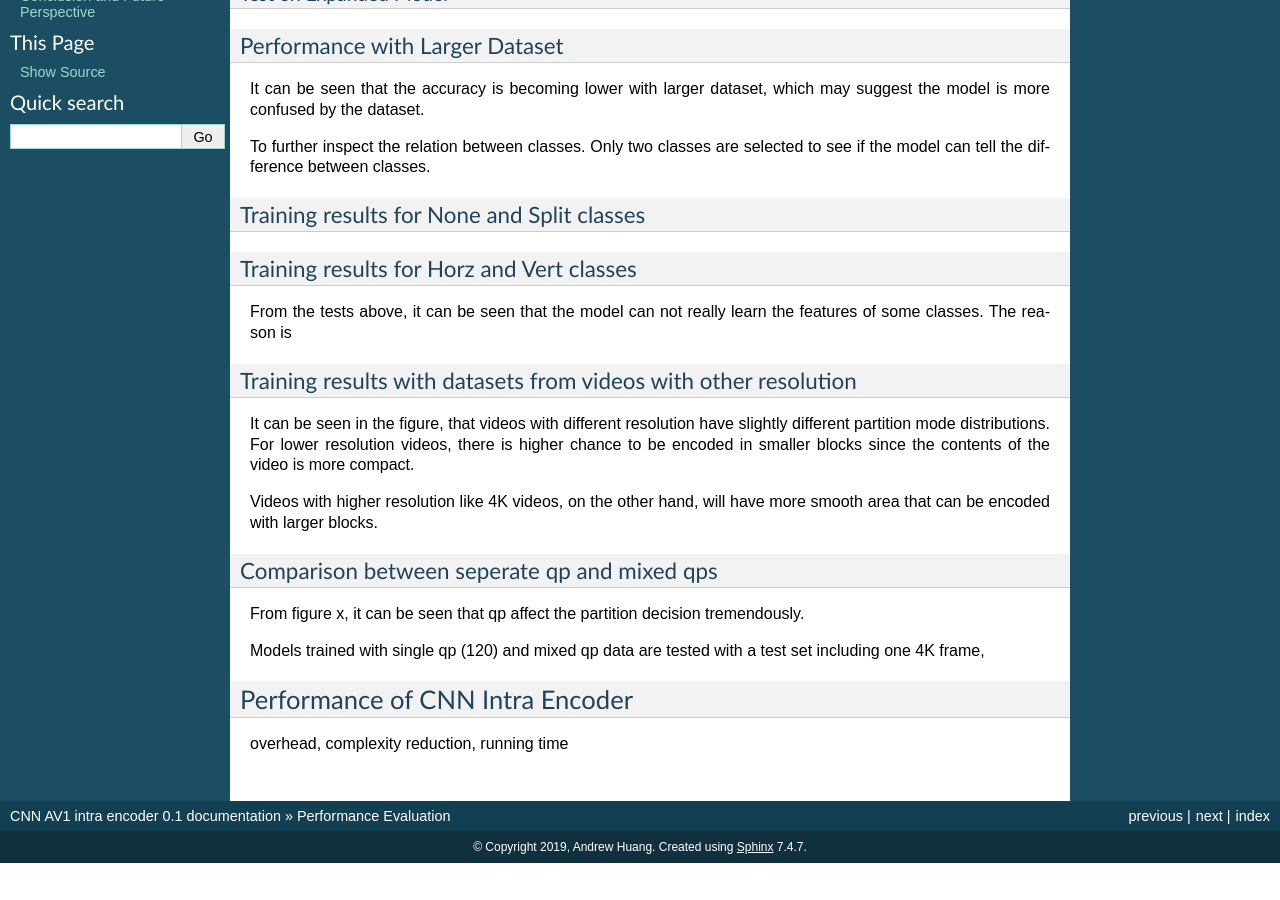
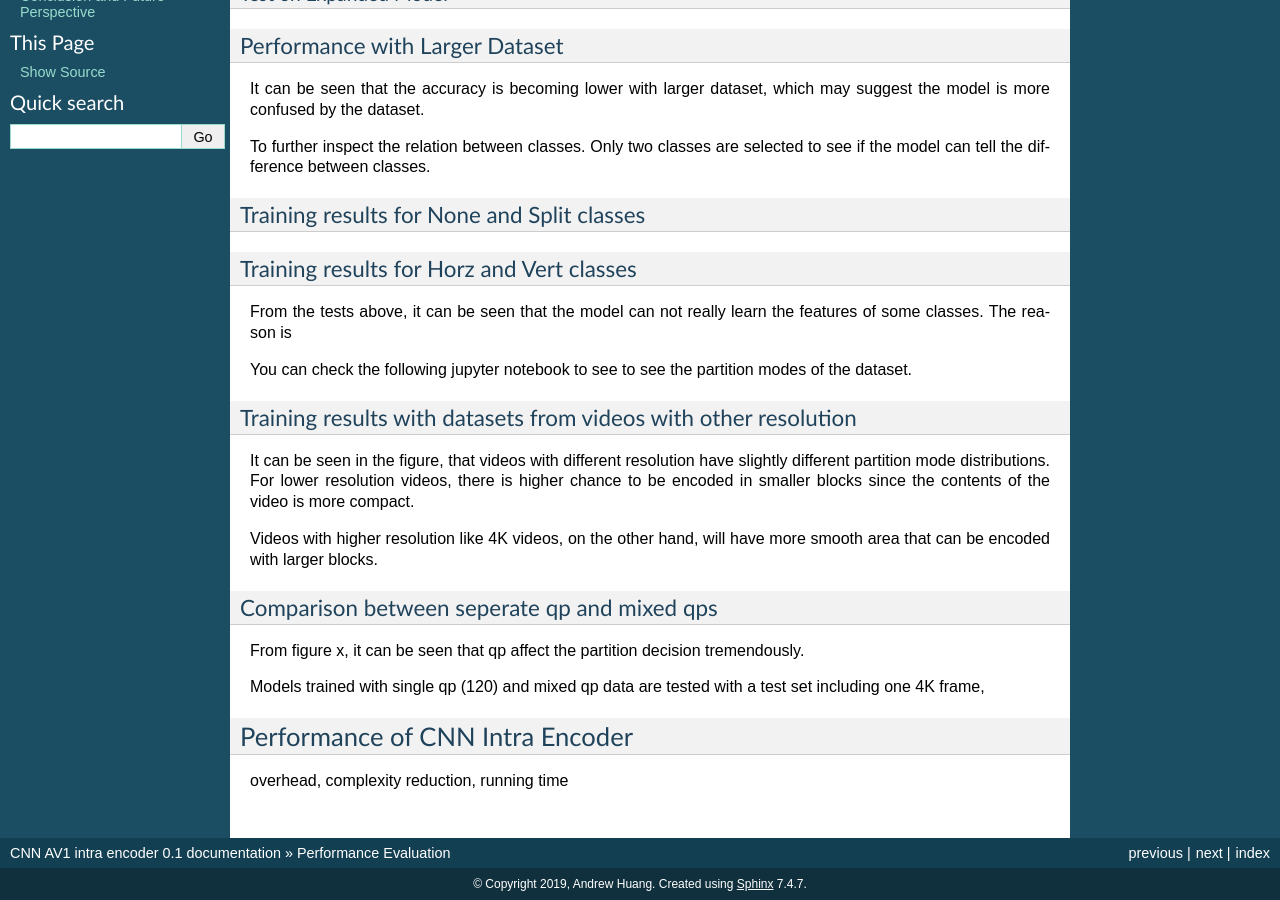
Before and after one commit to epadam/CNN-AV1-intra-encoder, a Sphinx documentation site: the page built from source/performance.rst, in a window 1280 px wide and 900 px high, scrolled down 832 px. Built offline with Sphinx 7.4.7, drawn with Linux system fonts in a browser that asks for light colours; before the commit the page ends 1695 px from its top, so only the background shows below that.

Commit message:
Update performance.rst

```diff
--- a/source/performance.rst
+++ b/source/performance.rst
@@ -76,6 +76,9 @@ Training results for Horz and Vert classes
 
 From the tests above, it can be seen that the model can not really learn the features of some classes. The reason is
 
+
+You can check the following jupyter notebook to see to see the partition modes of the dataset.
+
 -----------------------------------------------------------------
 Training results with datasets from videos with other resolution
 -----------------------------------------------------------------
```
